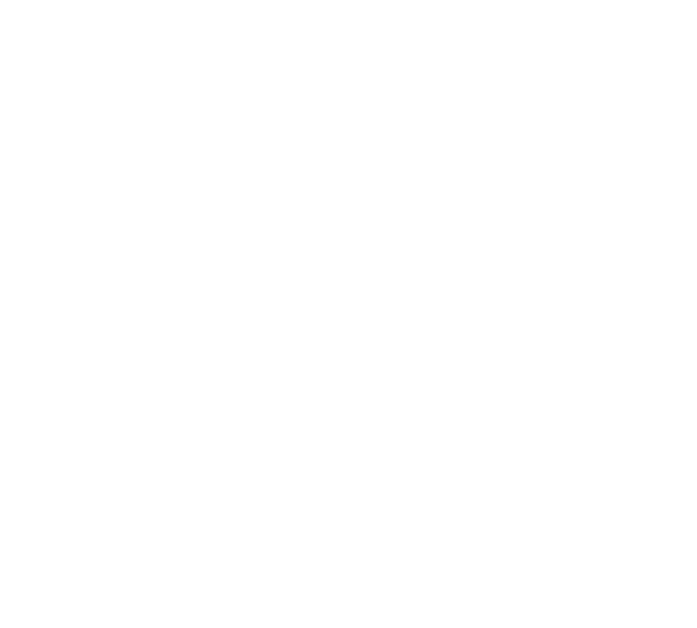
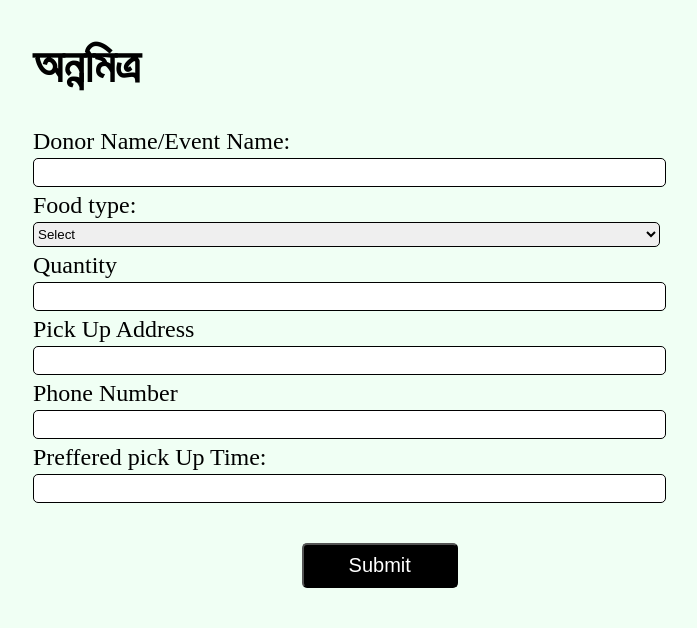
Before and after one commit to Tahmin-Muntaha/-, a plain HTML site: page food_donation_form.html in a window 1280 px wide. Shown: the whole page, without its empty margins (159-856 px from the left). Drawn offline with Linux system fonts and the light colour scheme.

Commit message:
food donation form

```diff
--- a/food_donation_form.html
+++ b/food_donation_form.html
@@ -7,6 +7,33 @@
     <link rel="stylesheet" href="form_style.css">
 </head>
 <body>
+    <!--heading-->
+    <h1 lang="bn">অন্নমিত্র</h1>
+    <!--form-->
+    <form>
+        <label for="name">Donor Name/Event Name:</label>
+        <input type="text" id="name">
+        <label for="food">Food type:</label>
+        <select id="food" name="food">
+        <option value="">Select</option>
+        <option value="Raw">Raw</option>
+        <option value="Cooked">Cooked</option>
+        <option value="Veg">Veg</option>
+        <option value="Non-Veg">Pizza</option>
 
+        </select>
+        <label for="quantity">Quantity</label>
+        <input type="text" id="quantity">
+        <label for="address">Pick Up Address</label>
+        <input type="text" id="address">
+        <label for="phone">Phone Number</label>
+        <input type="text" id="phone">
+        <label for="time">Preffered pick Up Time:</label>
+        <input type="text" id="time">
+        <!--button-->
+        <button class="btn">Submit</button>
+    </form>
 </body>
 </html>
+
+<!--   অন্নমিত্র    -->
--- a/form_style.css
+++ b/form_style.css
@@ -0,0 +1,69 @@
+/*color
+#f0fff4
+#f5fff9
+*/
+body{
+    max-width: 1440px;
+    margin: 3% 15%;
+    background-color:#f0fff4 ;
+    font-size: 1.5rem;
+}
+form{
+    position: absolute;
+    width: 70%;
+
+}
+select,label,input{
+    display: block;
+    margin-bottom: 5px;
+    position: relative;
+    width: 70%;
+    height:25px;
+    border-radius: 5px;
+
+}
+input,select{
+    border:1px solid ;
+}
+.btn{
+    background-color: black;
+    color: white;
+    padding: 1% 5%;
+    border-radius: 5px;
+    margin: 4% 30%;
+    font-size: 1.25rem;
+}
+.btn:hover{
+    background-color: aliceblue;
+    color: black;
+}
+/*mobile responsive*/
+@media screen and (max-width:576px){
+    body{
+        margin:15% 12%;
+        font-size: 1.5rem;
+    }
+    select,label,input{
+        width: 100%;
+    }
+    .btn{
+        padding:2% 8%;
+        font-size: 1.25rem;
+    }
+
+}
+/*tab responsive*/
+@media screen and (min-width:576px) and (max-width: 992px){
+    body{
+        margin:15% 12%;
+        font-size: 1.75rem;
+    }
+    select,label,input{
+        width: 100%;
+    }
+    .btn{
+        padding:2% 8%;
+        font-size: 1.75rem;
+    }
+
+}
```
